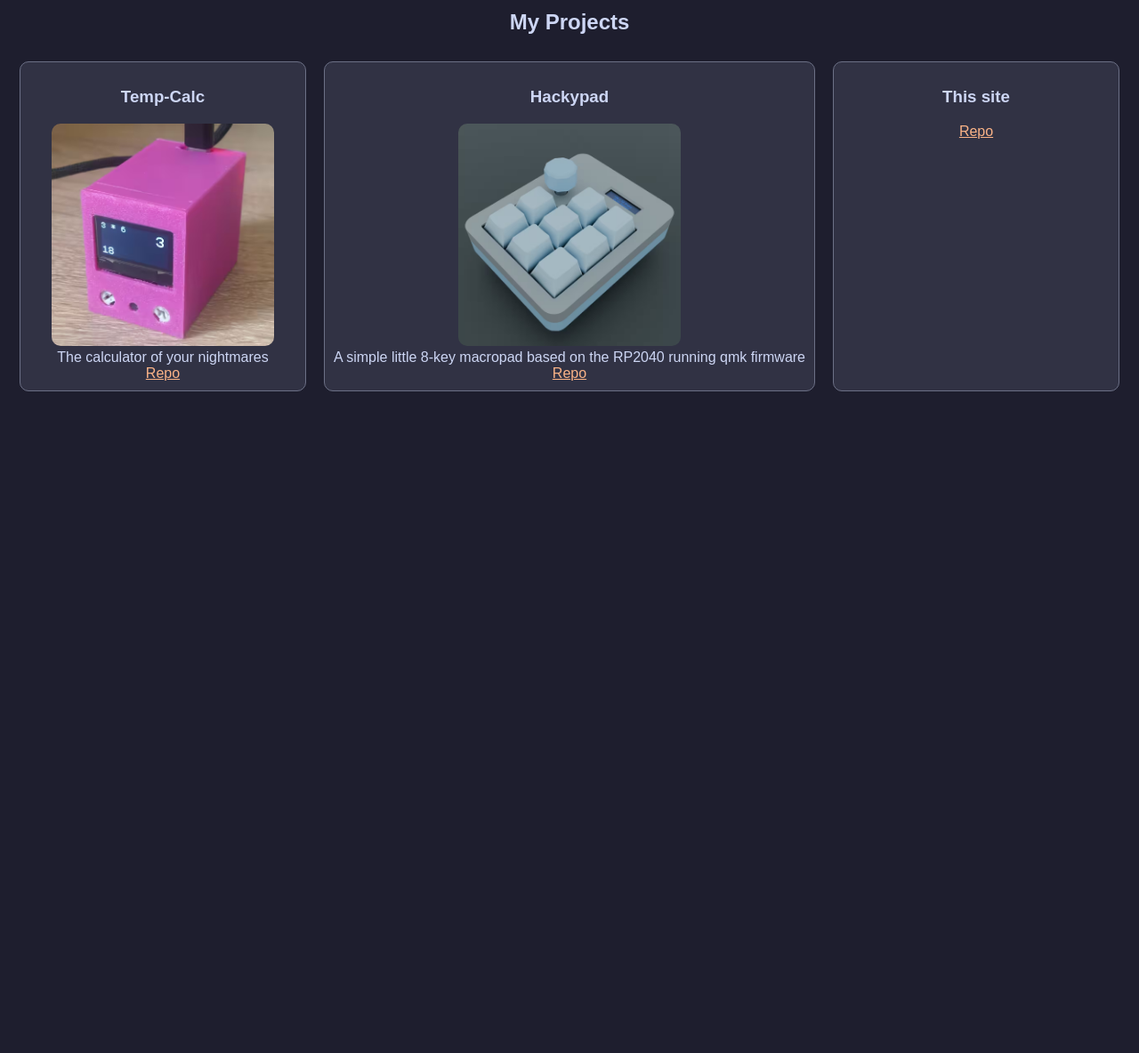
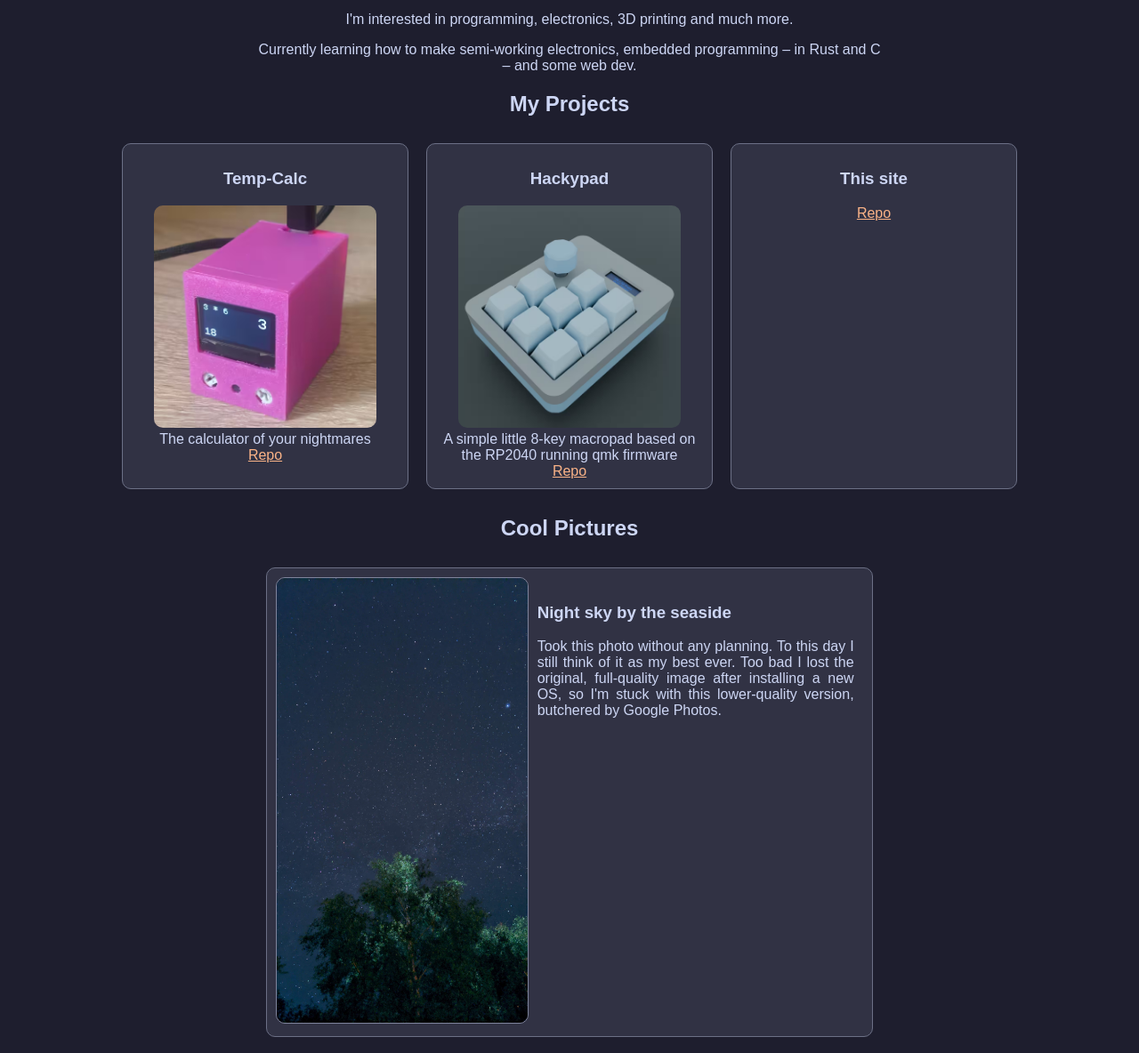
Before and after one commit to FraI3mega/personal-site, a plain HTML site: page index.html in a window 1280 px wide. Shown: the part 131-1315 px from the top of the page at 89% size. Before the commit the page ends 800 px from the top, so only its background shows below. Drawn offline with Linux system fonts and the light colour scheme; a web font is replaced by a local one.

Commit message:
a lot of improvement

```diff
--- a/index.html
+++ b/index.html
@@ -15,20 +15,25 @@
 	<div id="header">
 		<header>
 			<h1>FraI3mega</h1>
-			<!-- <nav> -->
-			<!-- 	<a href="#about">ABOUT</a> -->
-			<!-- 	<a href="#projects">PROJECTS</a> -->
-			<!-- </nav> -->
+			<nav>
+				<a href="#about"><b>About</b></a>
+				<a href="#projects"><b>Projects</b></a>
+				<a href="#cool-pics"><b>Pics</b></a>
+			</nav>
 		</header>
 	</div>
 
 	<section id="about">
-		<p>I'm interested in programming(<3 Rust), electronics, 3D printing and much more.</p>
+		<div id="aboutme">
+			<p>I'm interested in programming, electronics, 3D printing and much more.</p>
+			<p>Currently learning how to make semi-working electronics, embedded programming – in Rust and C – and some
+				web dev.</p>
+		</div>
 	</section>
 
 	<section id="projects">
 		<h2>My Projects</h2>
-		<div id="projects-div">
+		<div class="flex-div">
 			<div class="project">
 				<h3>Temp-Calc</h3>
 				<picture class="project-image">
@@ -38,7 +43,7 @@
 				<br>
 				The calculator of your nightmares
 				<br>
-				<a href="https://github.com/FraI3mega/temp-calc">Repo</a>
+				<a href="https://github.com/FraI3mega/temp-calc" class="github">Repo</a>
 			</div>
 			<div class="project">
 				<h3>Hackypad</h3>
@@ -49,12 +54,33 @@
 				<br>
 				A simple little 8-key macropad based on the RP2040 running qmk firmware
 				<br>
-				<a href="https://github.com/FraI3mega/hackypad">Repo</a>
+				<a href="https://github.com/FraI3mega/hackypad" class="github">Repo</a>
 			</div>
 			<div class="project">
 				<h3>This site</h3>
 				<!-- TODO: Add images -->
-				<a href="https://github.com/FraI3mega/personal-site">Repo</a>
+				<a href="https://github.com/FraI3mega/personal-site" class="github">Repo</a>
+			</div>
+		</div>
+	</section>
+
+
+	<section id="cool-pics">
+		<h2>Cool Pictures</h2>
+		<div class="flex-div">
+			<div class="photo-box">
+				<picture>
+					<source srcset="./assets/night_sky_seaside.jxl" type="image/jxl">
+					<source srcset="./assets/night_sky_seaside.avif" type="image/avif">
+					<img src="./assets/night_sky_seaside.jpg" height="500px" loading="lazy">
+				</picture>
+				<div>
+					<h3>Night sky by the seaside</h3>
+					<p>Took this photo without any planning. To this day I still think of it as my best ever. Too bad I lost the
+						original,
+						full-quality image after installing a new OS, so I'm stuck with
+						this lower-quality version, butchered by Google Photos.</p>
+				</div>
 			</div>
 		</div>
 	</section>
--- a/style.css
+++ b/style.css
@@ -1,20 +1,66 @@
 body {
 	background-color: #1e1e2e;
 	color: #cdd6f4;
+	max-width: 90em;
+	margin-inline: auto;
 }
 
 #header {
-	display: flex;
+	max-width: fit-content;
 	justify-content: center;
-	align-items: center;
 	text-align: center;
+	background-color: #313244;
+	border-color: #6c7086;
+	border-style: solid;
+	border-width: thin;
+	border-radius: 10px;
+	padding: 10px;
+	margin-inline: auto;
 }
 
-#projects-div {
+#header a {
+	text-decoration: none;
+}
+
+.flex-div {
 	display: flex;
 	flex-direction: row;
 	flex-wrap: wrap;
 	justify-content: center;
+}
+
+.photo-box {
+	display: flex;
+	flex-direction: row;
+	flex-wrap: wrap;
+	justify-content: center;
+	background-color: #313244;
+	border-color: #6c7086;
+	border-style: solid;
+	border-width: thin;
+	border-radius: 10px;
+	padding: 10px;
+	margin: 10px;
+}
+
+.photo-box div {
+	max-width: 40ch;
+	margin: 10px;
+	text-align: justify;
+}
+
+.photo-box img {
+	border-radius: 10px;
+	border-color: #7f849c;
+	border-style: solid;
+	border-width: thin;
+}
+
+
+#aboutme {
+	text-align: center;
+	max-width: 80ch;
+	margin-inline: auto;
 }
 
 h2 {
@@ -25,6 +71,8 @@ a {
 	color: #fab387;
 }
 
+.github {}
+
 .project {
 	background-color: #313244;
 	text-align: center;
@@ -34,7 +82,7 @@ a {
 	border-width: thin;
 	padding: 10px;
 	margin: 10px;
-	min-width: 300px;
+	width: 300px;
 }
 
 .project-image {
@@ -44,6 +92,7 @@ a {
 	display: inline-block;
 	border-radius: 10px;
 }
+
 
 .project-image img {
 	width: 100%;
```
Also changed, not shown: assets/night_sky_seaside.avif (added), assets/night_sky_seaside.jpg (added), 1 other file.
